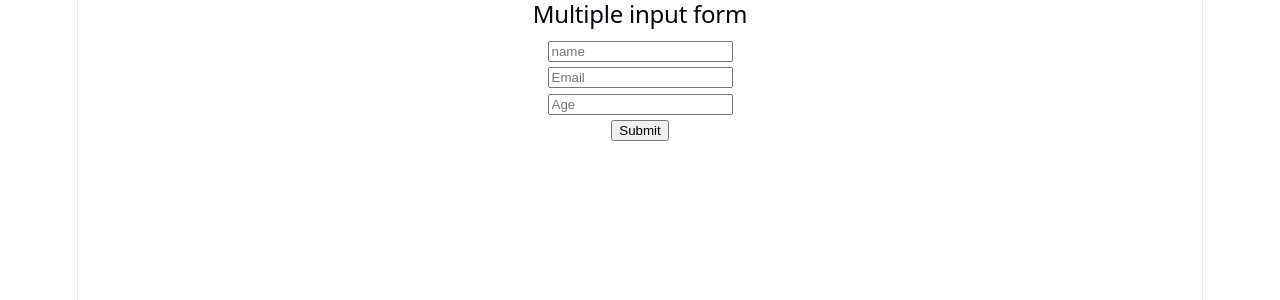
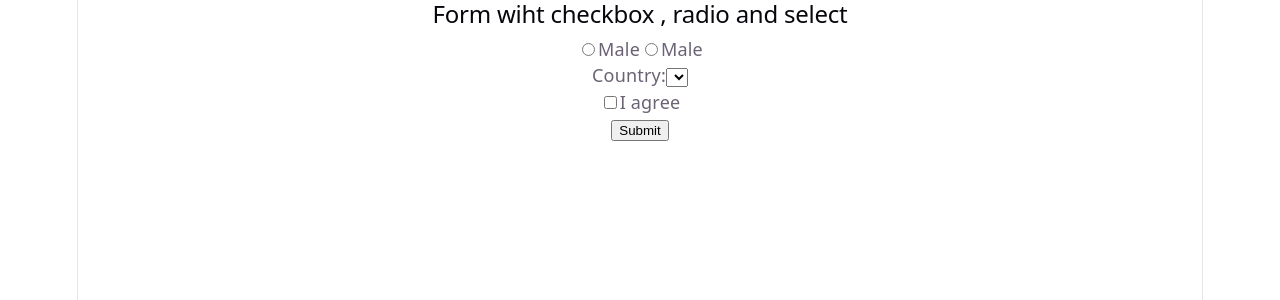
Before and after one commit to sharmayush11/react_learning, a React (Vite) app: page / in a window 1280 px wide. Shown: the top 300 px of the page. Built offline with nearby package versions, Linux system fonts and the light colour scheme.

Commit message:
AdvancedForm

```diff
--- /dev/null
+++ b/src/AdvancedForm.jsx
@@ -0,0 +1,75 @@
+import {useState} from 'react'
+
+function AdvancedForm() {
+    const [FormData,setFormData] = useState({
+        gender : "",
+        agree : false,
+        country : "India"
+    })
+
+    const handleSubmit = (e) => {
+        e.preventDefault()
+        console.log(FormData);
+    }
+
+    const handleChange = (e) => {
+        const {name , type , value , checked} = e.target //const name = e.target.name; const value = e.target.value;
+        setFormData((prev) => ({
+            ...prev,
+            [name] : type === "checked"? checked : value
+        }))
+    }
+
+    return(
+        <form onSubmit={handleSubmit}>
+            <h2>Form wiht checkbox , radio and select</h2>
+
+            <label>
+                <input
+                    type="radio"
+                    name="gender"
+                    value="male"
+                    checked={FormData.gender == "male"}
+                    onChange={handleChange}
+                />Male
+            </label>
+
+            <label>
+                <input
+                    type="radio"
+                    name="gender"
+                    value="Female"
+                    checked={FormData.gender == "Female"}
+                    onChange={handleChange}
+                />Male
+            </label>
+            <br />
+
+            <label>
+                Country:
+                <select
+                    name="country"
+                    value={FormData.country}
+                    onChange={handleChange}>
+                    <option value="India"></option>
+                    <option value="USA"></option>
+                    <option value="UK"></option>
+                </select>
+            </label>
+            <br />
+
+            <label>
+                <input
+                    type="checkbox"
+                    name="agree"
+                    checked={FormData.agree}
+                    onChange={handleChange}/>
+                    I agree
+            </label>
+            <br />
+
+            <button type="submit">Submit</button>
+        </form>
+    )
+}
+export default AdvancedForm
--- a/src/App.jsx
+++ b/src/App.jsx
@@ -1,8 +1,8 @@
-import MultipleForm from "./MultipleForm.jsx"
+import AdvancedForm from "./AdvancedForm.jsx"
 
 function App (){
     return(
-        <MultipleForm/>
+        <AdvancedForm/>
     )
 }
 export default App
```
